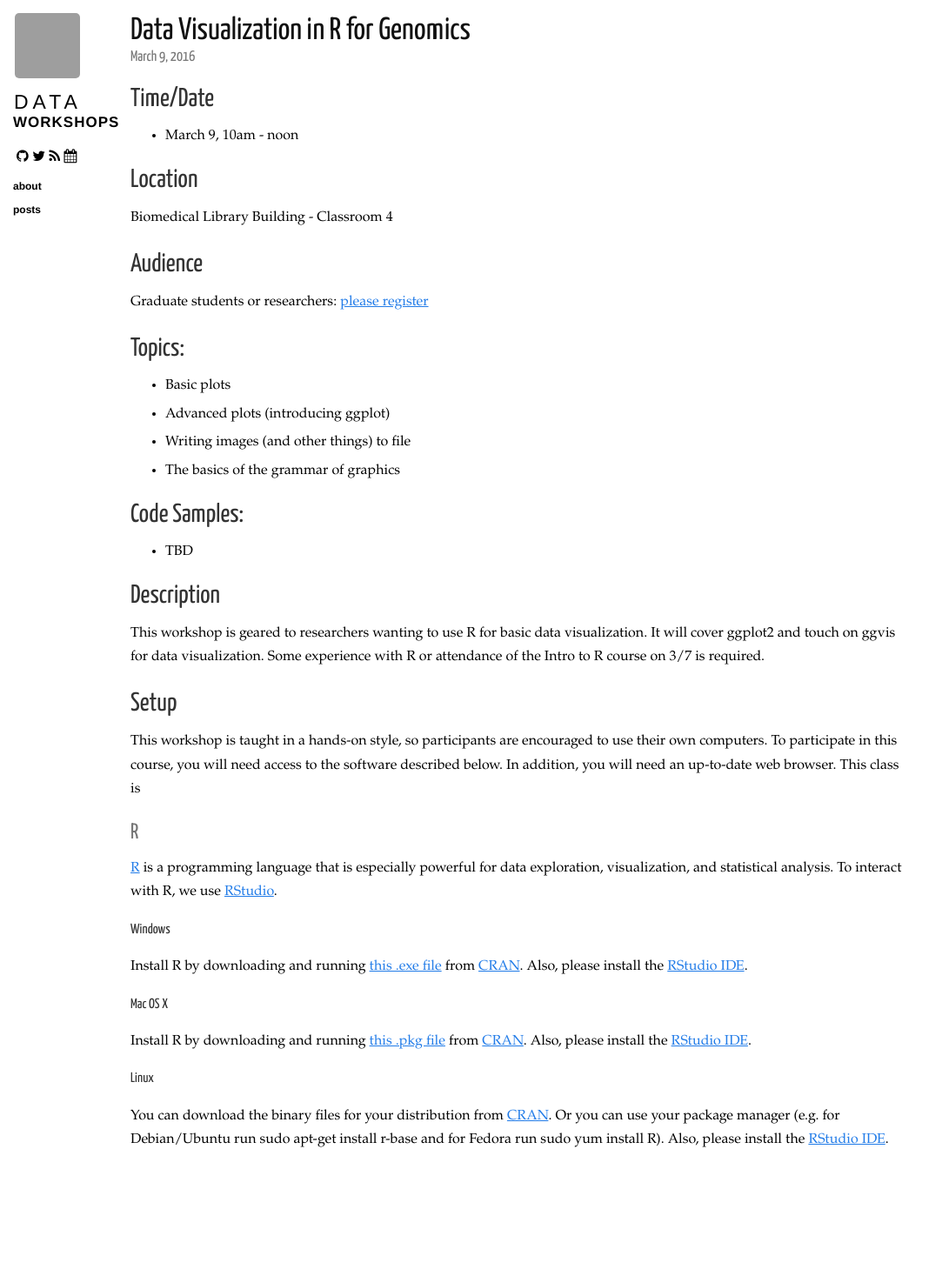
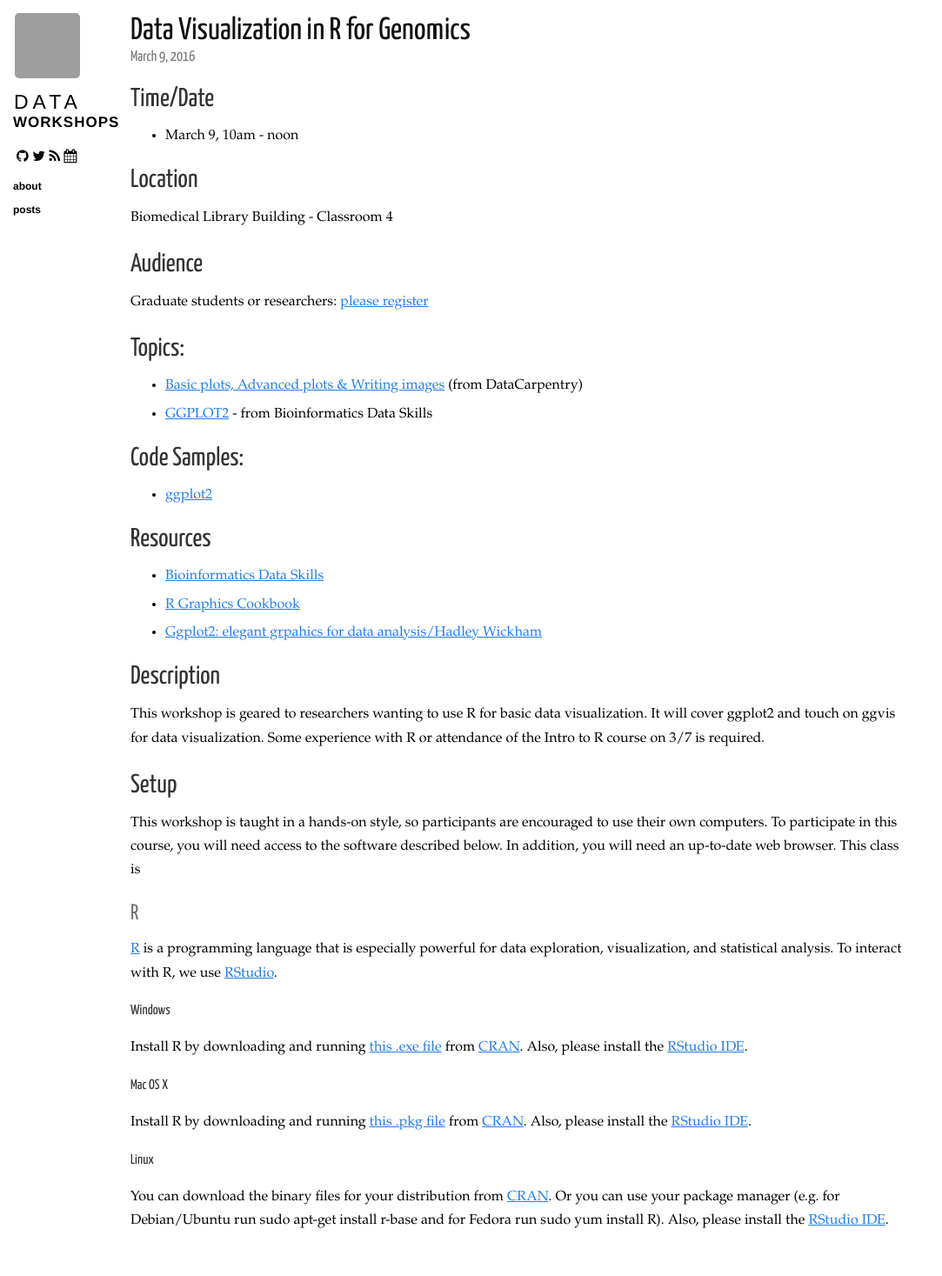
Before and after one commit to ucsdlib/workshops, a Jekyll site: the page built from _posts/2016-03-09-r-data-viz-genomics.markdown, in a window 1280 px wide. Shown: the whole page at 87% size, without its empty margins (0-1083 px from the left). Built offline with Jekyll 4.4.1, drawn with Linux system fonts in a browser that asks for light colours; nearby versions of some CDN libraries; Markdown is read by kramdown in place of the engine named in the settings; before the commit the page ends 1374 px from its top, so only the background shows below that; grey boxes are pictures that could not be loaded.

Commit message:
adding ggplot2 resources

```diff
--- a/_posts/2016-03-09-r-data-viz-genomics.markdown
+++ b/_posts/2016-03-09-r-data-viz-genomics.markdown
@@ -18,14 +18,20 @@ Graduate students or researchers: [please register](http://ucsd.libcal.com/event
 
 ## Topics:
 
-* Basic plots
-* Advanced plots (introducing ggplot)
-* Writing images (and other things) to file
-* The basics of the grammar of graphics
+* [Basic plots, Advanced plots & Writing images](http://www.datacarpentry.org/R-genomics/05-data-visualization.html) (from DataCarpentry)
+* [GGPLOT2](http://proquest.safaribooksonline.com/book/bioinformatics/9781449367480/8dot-a-rapid-introduction-to-the-r-language/ch08_html#X2ludGVybmFsX0h0bWxWaWV3P3htbGlkPTk3ODE0NDkzNjc0ODAlMkZpZHAxNTcxMjc4NF9odG1sJnF1ZXJ5PQ==) - from Bioinformatics Data Skills
+
 
 ## Code Samples:
 
- * TBD
+ * [ggplot2](http://ucsdlib.github.io/workshops/ggplot.html)
+
+## Resources
+
+* [Bioinformatics Data Skills](http://proquest.safaribooksonline.com/book/bioinformatics/9781449367480)
+* [R Graphics Cookbook](http://proquest.safaribooksonline.com/book/programming/r/9781449363086)
+* [Ggplot2: elegant grpahics for data analysis/Hadley Wickham](http://roger.ucsd.edu/record=b6914994~S9)
+
 
 ## Description
 
```
